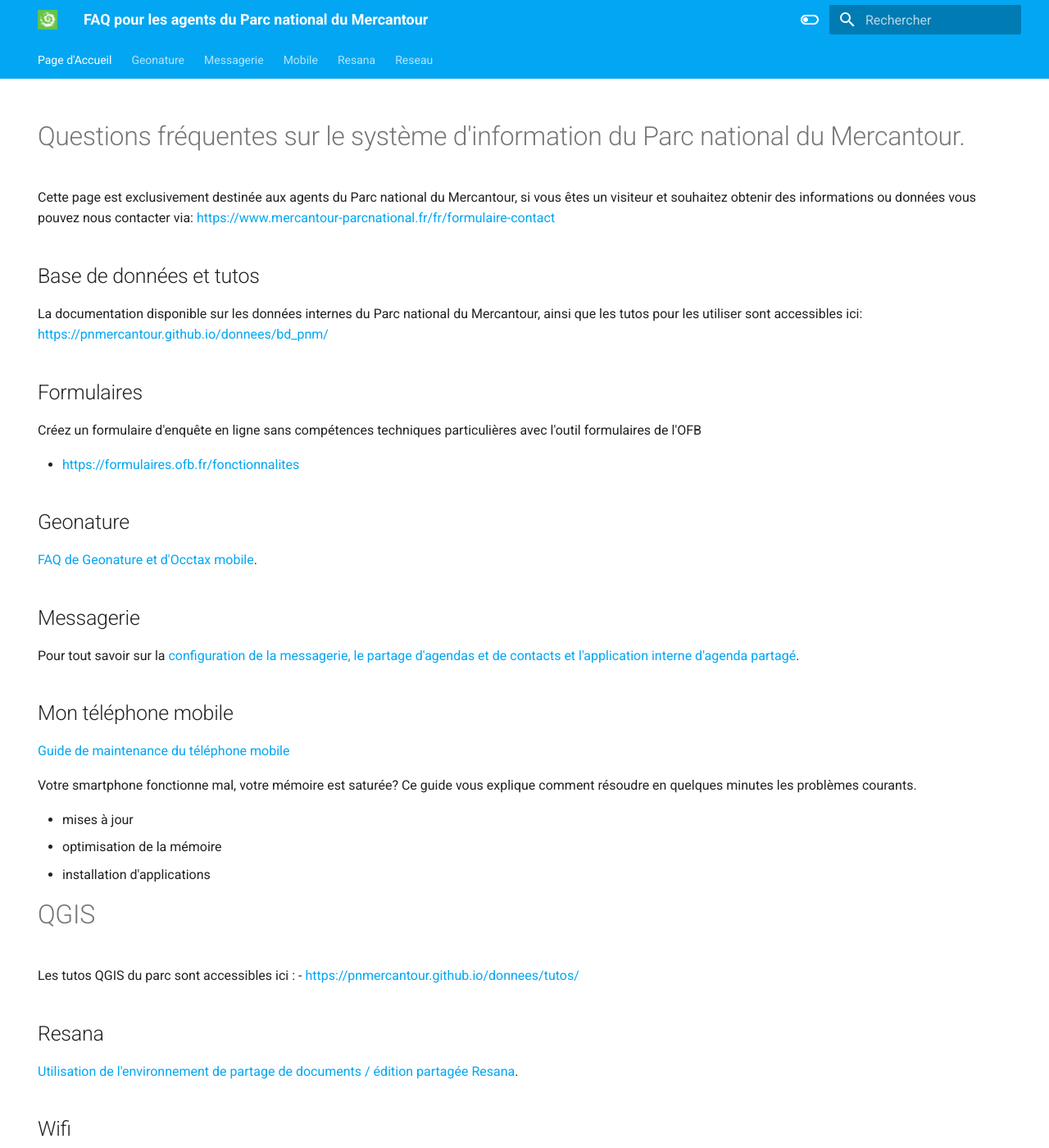
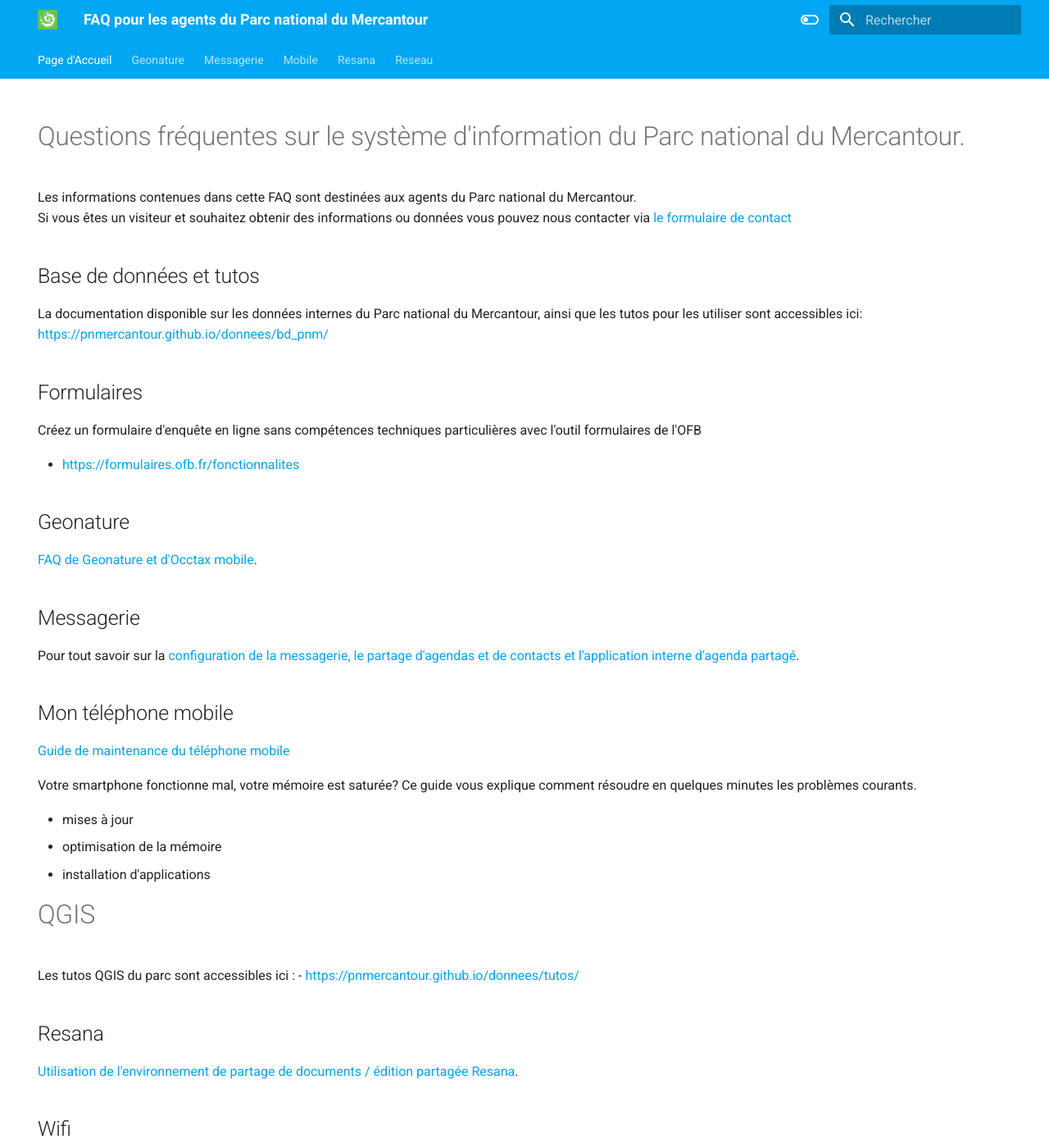
Before and after one commit to PnMercantour/faq, an MkDocs documentation site: the page built from docs/index.md, in a window 1280 px wide and 1400 px high. Shown: the whole window at 82% size. Built offline with MkDocs 1.6.1 and Material for MkDocs 9.7.7, drawn with Linux system fonts in a browser that asks for light colours; some of the changed text lies outside the part shown.

Commit message:
Page d'accueil

```diff
--- a/docs/index.md
+++ b/docs/index.md
@@ -8,8 +8,9 @@
 
 # Questions fréquentes sur le système d'information du Parc national du Mercantour.
 
-Cette page est exclusivement destinée aux agents du Parc national du Mercantour, si vous êtes un visiteur et souhaitez obtenir des informations ou données vous pouvez nous contacter via:
-[https://www.mercantour-parcnational.fr/fr/formulaire-contact](https://www.mercantour-parcnational.fr/fr/formulaire-contact)
+Les informations contenues dans cette FAQ sont destinées aux agents du Parc national du Mercantour.
+Si vous êtes un visiteur et souhaitez obtenir des informations ou données vous pouvez nous contacter via
+[le formulaire de contact](https://mercantour-parcnational.fr/fr/formulaire-contact)
 
 
 ## Base de données et tutos
```
Also changed, not shown: other parts of docs/index.md (+1 -1 lines).
